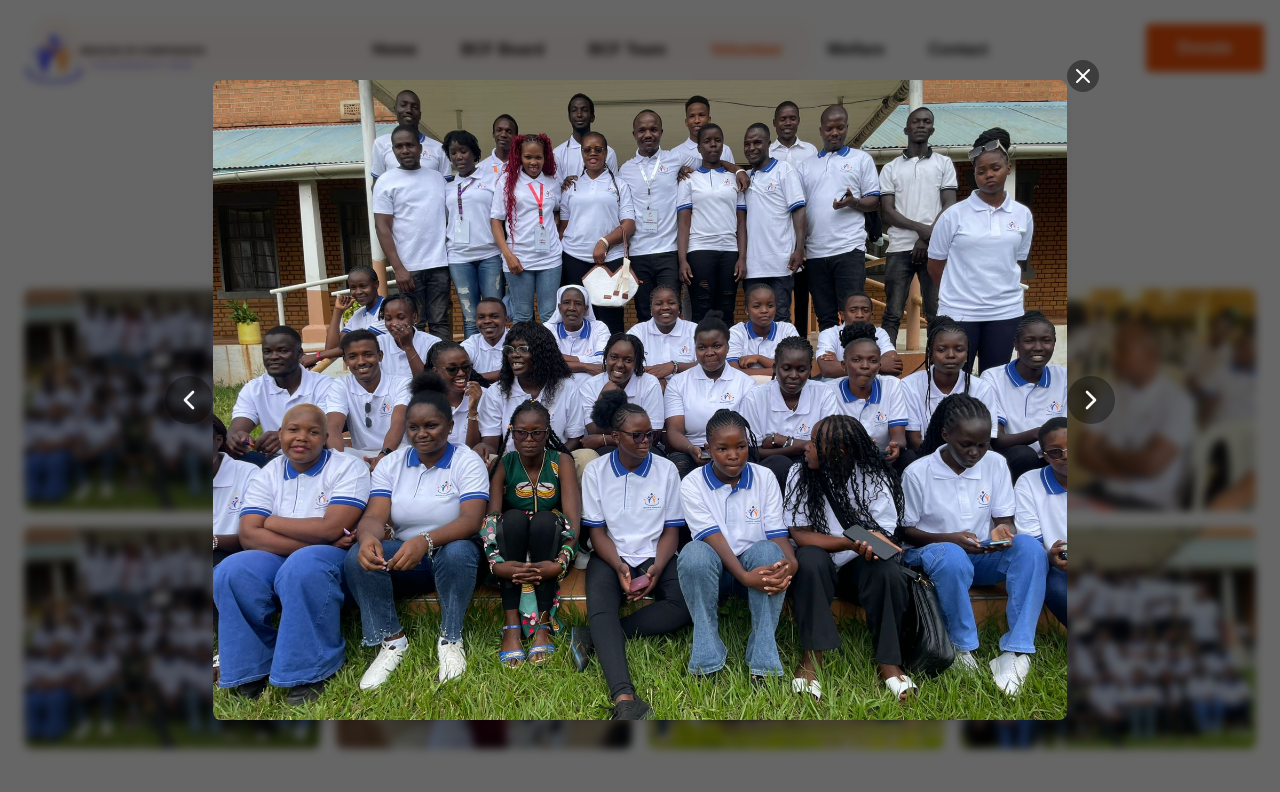
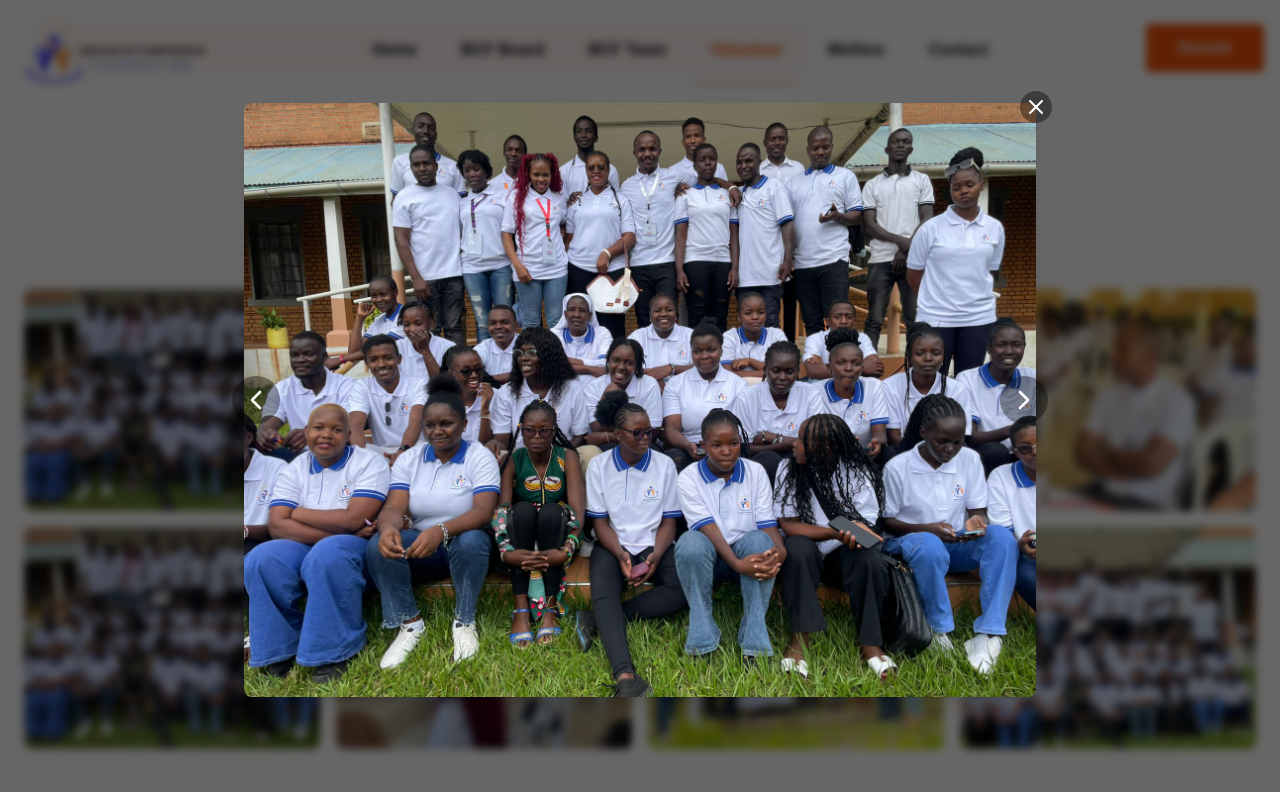
Before and after one commit to Ariel-joe/BCF, a React (Vite) app: page /volunteer in a window 1280 px wide. Both pictures are taken after a click on the button 172 px from the left and 1897 px from the top of the page. Shown: the part 1497-2289 px from the top of the page. Built offline with nearby package versions, Linux system fonts and the light colour scheme; a web font is replaced by a local one.

Commit message:
update on volunteer gallery

```diff
--- a/src/components/VolunteerGallery.jsx
+++ b/src/components/VolunteerGallery.jsx
@@ -101,13 +101,13 @@ const VolunteerGallery = () => {
                     role="dialog"
                 >
                     <div
-                        className={`max-w-[95%] max-h-[95%] p-4 rounded-lg select-none relative`}
+                        className={`modal-inner p-4 rounded-lg relative`}
                         onClick={(e) => e.stopPropagation()}
                     >
                         <button
                             onClick={close}
                             aria-label="Close image"
-                            className="absolute -top-1 -right-4 text-white bg-black/40 hover:bg-black/60 rounded-full p-1 z-20"
+                            className="absolute top-2 -right-1 sm:top-2 sm:-right-3 md:right-1 text-white bg-black/40 hover:bg-black/60 rounded-full p-1 z-20"
                         >
                             <X />
                         </button>
@@ -120,7 +120,7 @@ const VolunteerGallery = () => {
                                         prev();
                                     }}
                                     aria-label="Previous image"
-                                    className="modal-nav-button absolute -left-8 top-1/2 -translate-y-1/2 text-white bg-black/40 hover:bg-black/50 rounded-full p-2 z-20"
+                                    className="modal-nav-button absolute -left-3 top-1/2 sm:left-2 sm:top-1/2 -translate-y-1/2 text-white bg-black/40 hover:bg-black/50 rounded-full p-2 z-20"
                                 >
                                     <ChevronLeft size={32} />
                                 </button>
@@ -131,7 +131,7 @@ const VolunteerGallery = () => {
                                         next();
                                     }}
                                     aria-label="Next image"
-                                    className="modal-nav-button absolute -right-8 top-1/2 -translate-y-1/2 text-white bg-black/40 hover:bg-black/50 rounded-full p-2 z-20"
+                                    className="modal-nav-button absolute -right-3 top-1/2 sm:right-2 sm:top-1/2 -translate-y-1/2 text-white bg-black/40 hover:bg-black/50 rounded-full p-2 z-20"
                                 >
                                     <ChevronRight size={32} />
                                 </button>
--- a/src/index.css
+++ b/src/index.css
@@ -81,6 +81,9 @@ a.active {
     /* default smaller & hidden; classes toggle to scale-100 and opacity-100 */
     transition: transform 0.28s cubic-bezier(.2,.8,.2,1), opacity 0.24s ease;
     transform-origin: center center;
+    will-change: transform, opacity;
+    max-width: 100%;
+    max-height: 100%;
 }
 
 @media (min-width: 768px) {
@@ -112,3 +115,31 @@ a.active {
     outline: 2px solid #fff;
     outline-offset: 2px;
 }
+
+/* inner wrapper to ensure modal content fits within the viewport on small screens */
+.modal-inner {
+    box-sizing: border-box;
+    width: 100%;
+    max-width: calc(100vw - 2rem);
+    max-height: calc(100vh - 2rem);
+    display: flex;
+    align-items: center;
+    justify-content: center;
+    padding: 1rem;
+    overflow: hidden;
+}
+
+/* For medium and larger screens, constrain modal to a smaller centered viewport so it doesn't feel too large */
+@media (min-width: 768px) {
+    .modal-inner {
+        max-width: 65vw; /* slightly smaller than previous 80-85% */
+        max-height: 85vh;
+        padding: 1.25rem;
+    }
+
+    .modal-image {
+        /* fill the inner container without exceeding it */
+        max-width: 100%;
+        max-height: 80vh;
+    }
+}
```
